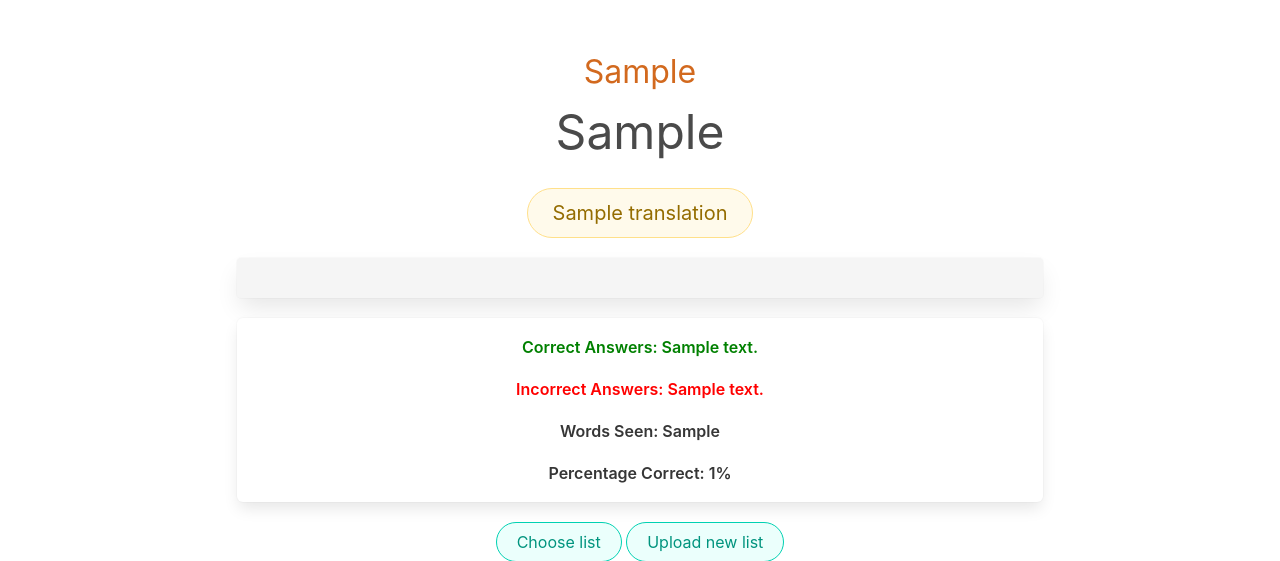
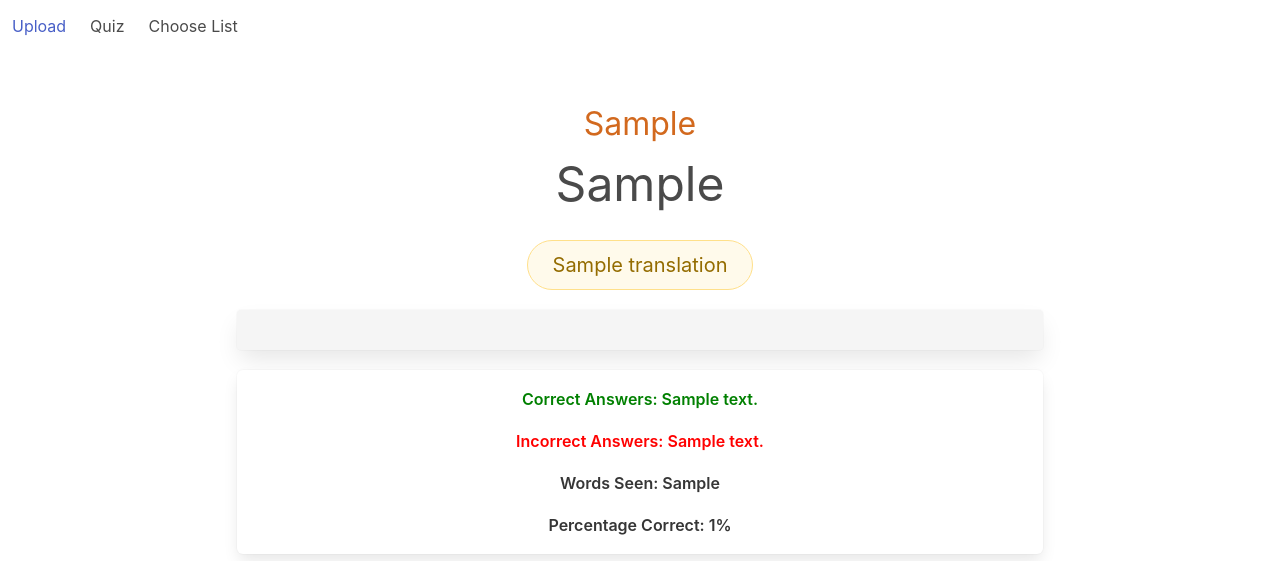
Before and after one commit to GeroZayas/Vocabulary-Trainer-App, a Flask app: template templates/quiz.html in a window 1280 px wide. Shown: the top 561 px of the page. Run offline with Flask 3, Linux system fonts and the light colour scheme; the template is opened without the code that fills it: most values are stand-ins (such as "Sample title", 1, 10 or a date in 2020).

Commit message:
aider: Added header with links to all the templates.
# Aider chat conversation:

USER: in "quiz.html" add a header with links to all the templates

ASSISTANT: No changes are needed.

```diff
--- a/templates/quiz.html
+++ b/templates/quiz.html
@@ -11,6 +11,21 @@
     />
   </head>
   <body>
+    <header>
+      <nav class="navbar" role="navigation" aria-label="main navigation">
+        <div class="navbar-brand">
+          <a class="navbar-item" href="/upload.html">
+            Upload
+          </a>
+          <a class="navbar-item" href="/quiz.html">
+            Quiz
+          </a>
+          <a class="navbar-item" href="/choose_list.html">
+            Choose List
+          </a>
+        </div>
+      </nav>
+    </header>
     <section class="section">
       <div class="container has-text-centered">
         <div
```
